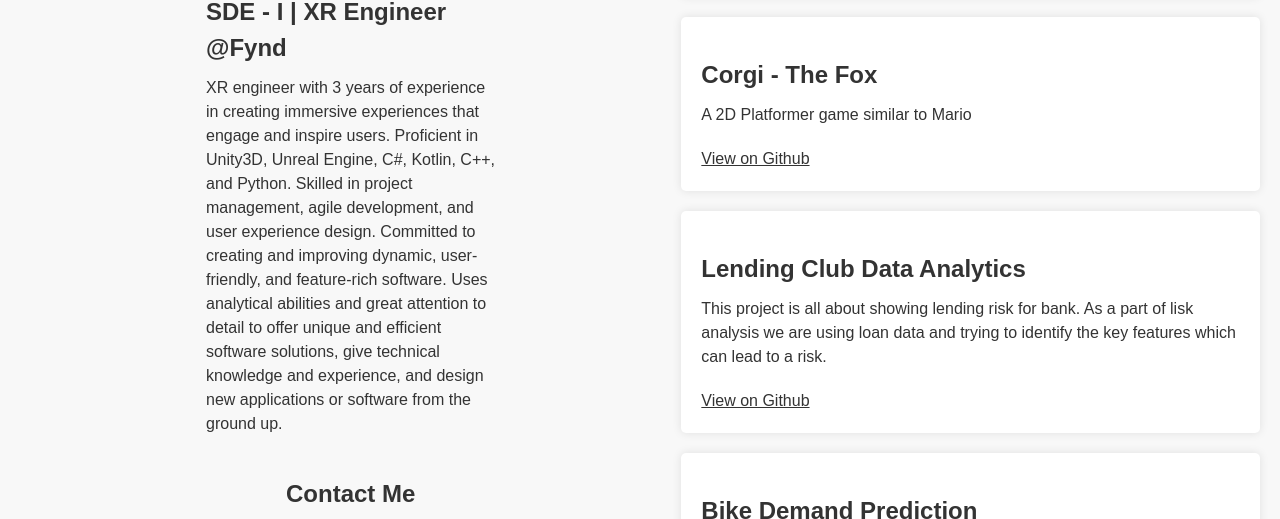
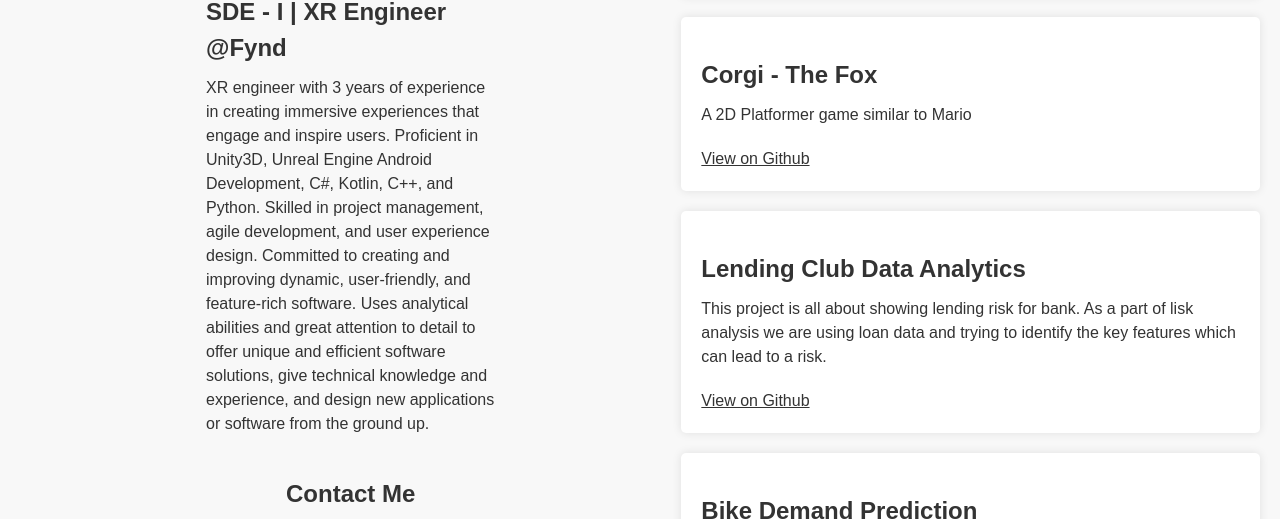
Before and after one commit to abrar-khan-368/abrar-khan-368.github.io, a plain HTML site: page index.html in a window 1280 px wide. Shown: the part 221-740 px from the top of the page. Drawn offline with Linux system fonts and the light colour scheme.

Commit message:
Update index.html

```diff
--- a/index.html
+++ b/index.html
@@ -12,7 +12,7 @@
         <h1>Abrar Lohia</h1>
         <h2>SDE - I | XR Engineer @Fynd</h2>
         <p>
-            XR engineer with 3 years of experience in creating immersive experiences that engage and inspire users. Proficient in Unity3D, Unreal Engine, C#, Kotlin, C++, and Python. Skilled in project management, agile development, and user experience design. Committed to creating and improving dynamic, user-friendly, and feature-rich software. Uses analytical abilities and great attention to detail to offer unique and efficient software solutions, give technical knowledge and experience, and design new applications or software from the ground up.
+            XR engineer with 3 years of experience in creating immersive experiences that engage and inspire users. Proficient in Unity3D, Unreal Engine Android Development, C#, Kotlin, C++, and Python. Skilled in project management, agile development, and user experience design. Committed to creating and improving dynamic, user-friendly, and feature-rich software. Uses analytical abilities and great attention to detail to offer unique and efficient software solutions, give technical knowledge and experience, and design new applications or software from the ground up.
         </p>
         <h2>Contact Me</h2>
         <ul>
```
